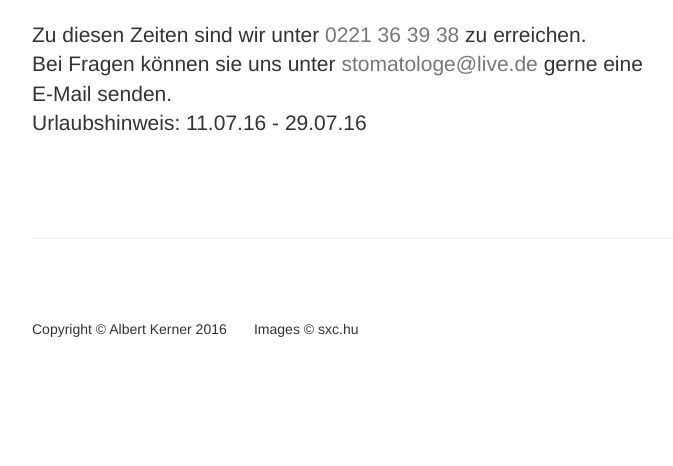
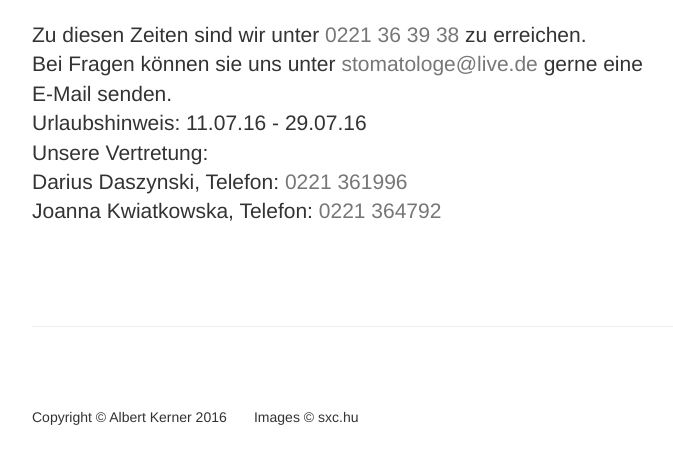
Before and after one commit to dtricks/praxis_app2, a Rails app: page / in a window 1280 px wide. Shown: the part 2160-2626 px from the top of the page, without its empty margins (38-711 px from the left). Before the commit the page ends 2497 px from the top, so only its background shows below. Run offline with Rails 7, Linux system fonts and the light colour scheme; style sheets or scripts are compiled from the project's sources; some libraries are stand-ins or nearby versions.

Commit message:
Update homepage.html.erb

```diff
--- a/app/views/welcome/homepage.html.erb
+++ b/app/views/welcome/homepage.html.erb
@@ -177,7 +177,7 @@ $(document).ready(function(){
 
 </table>
 <br>
-<p class="lead">Zu diesen Zeiten sind wir unter <span class="text-muted">0221 36 39 38</span> zu erreichen.<br>Bei Fragen können sie uns unter <span class="text-muted">stomatologe@live.de</span> gerne eine<br>E-Mail senden. <br> Urlaubshinweis: 11.07.16 - 29.07.16 </p>
+<p class="lead">Zu diesen Zeiten sind wir unter <span class="text-muted">0221 36 39 38</span> zu erreichen.<br>Bei Fragen können sie uns unter <span class="text-muted">stomatologe@live.de</span> gerne eine<br>E-Mail senden. <br>Urlaubshinweis: 11.07.16 - 29.07.16 <br>Unsere Vertretung:<br>Darius Daszynski, Telefon: <span class="text-muted">0221 361996</span> <br>Joanna Kwiatkowska, Telefon: <span class="text-muted">0221 364792</span></p>
         </div>
 
         <hr class="featurette-divider">
```
